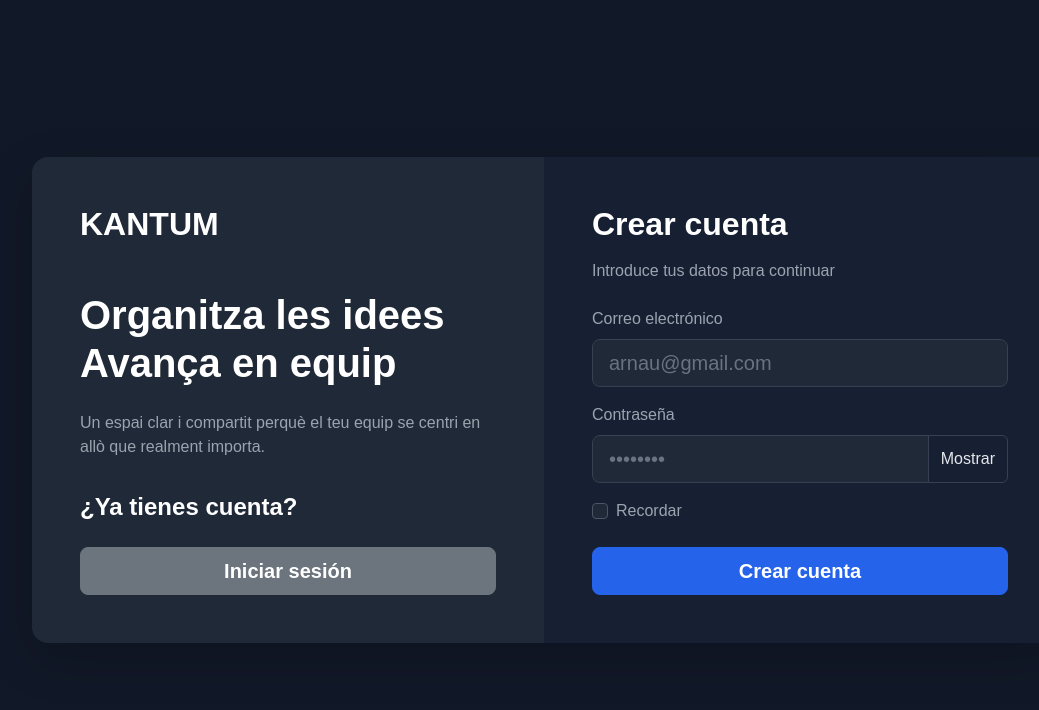
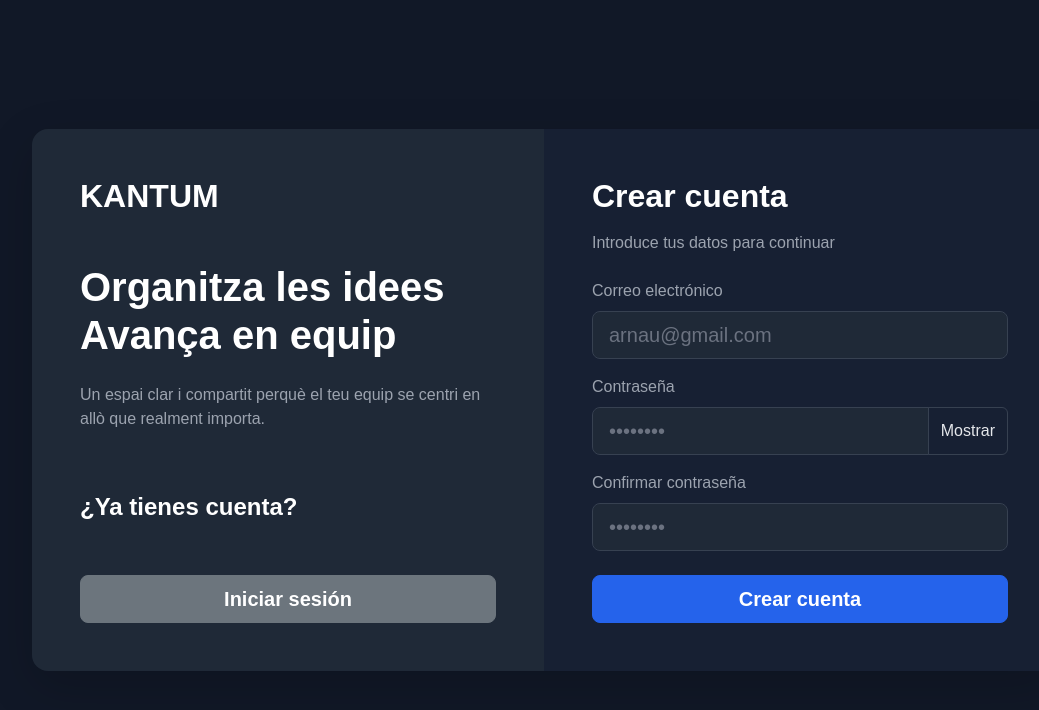
Before and after one commit to RBE-politecnics/Eina_de_gestio_de_projectes_Equipo3, a Laravel app: page /sign-up in a window 1280 px wide. Shown: the top 710 px of the page, without its empty margins (96-1135 px from the left). Run offline with Laravel 12, Linux system fonts and the light colour scheme; style sheets or scripts are compiled from the project's sources.

Commit message:
crear usuario ya conecta con BBDD

```diff
--- a/resources/views/auth/sign-up.blade.php
+++ b/resources/views/auth/sign-up.blade.php
@@ -35,7 +35,7 @@
             <h2 class="fw-bold mb-3">Crear cuenta</h2>
             <p class="text-secondary mb-4">Introduce tus datos para continuar</p>
 
-            <form method="POST" action="{{ route('login.store') }}">
+            <form method="POST" action="{{ route('sign.up.store') }}">
                 @csrf
 
                 <div class="mb-3">
@@ -70,12 +70,17 @@
                     </div>
                 </div>
 
-                <div class="form-check mb-4">
-                    <input type="checkbox" id="remember" name="remember"
-                           class="form-check-input" @checked(old('remember'))>
-                    <label for="remember" class="form-check-label text-secondary">
-                        Recordar
+                <div class="mb-4">
+                    <label for="password_confirmation" class="form-label text-secondary">
+                        Confirmar contraseña
                     </label>
+                    <input type="password" id="password_confirmation" name="password_confirmation"
+                           class="form-control form-control-lg"
+                           placeholder="••••••••" required>
+
+                    @error('password')
+                        <p class="text-danger small mt-1">{{ $message }}</p>
+                    @enderror
                 </div>
 
                 <button type="submit" class="btn btn-primary btn-lg w-100 fw-semibold text-white">
--- a/routes/web.php
+++ b/routes/web.php
@@ -16,6 +16,9 @@ Route::post('/login', [AuthController::class, 'login'])
 Route::view('/sign-up', 'auth.sign-up')
     ->name('sign.up');
 
+Route::post('/sign-up', [AuthController::class, 'signup'])
+    ->name('sign.up.store');
+
 Route::middleware('auth')->group(function (): void {
     Route::post('/logout', [AuthController::class, 'logout'])->name('logout');
 
```
Also changed, not shown: app/Http/Controllers/AuthController.php (+21 -0 lines), tests/Feature/AuthControllerTest.php (added, +34 -0 lines).
